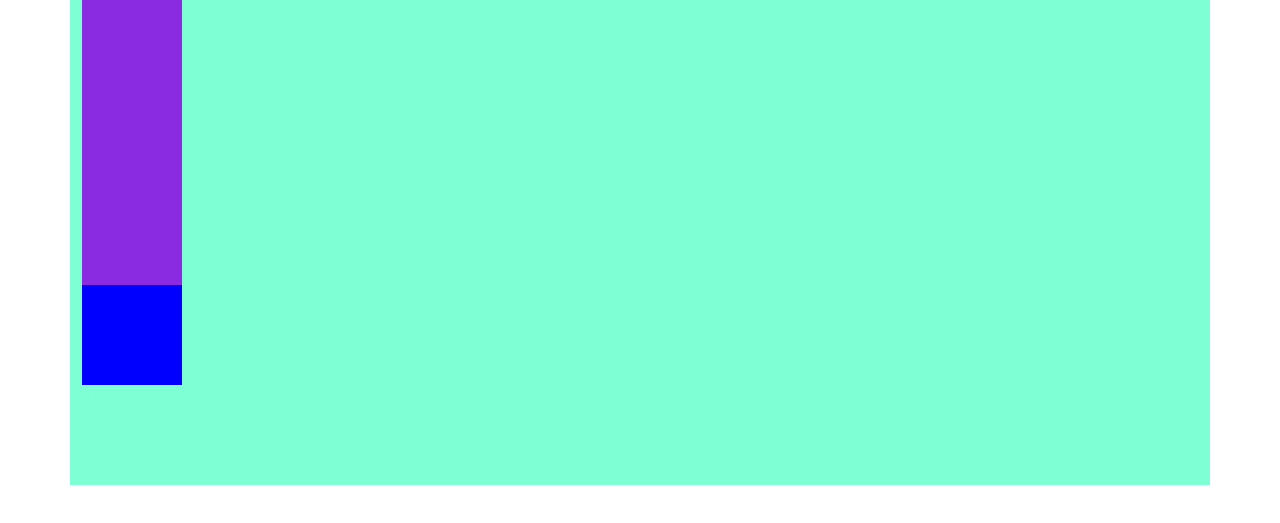
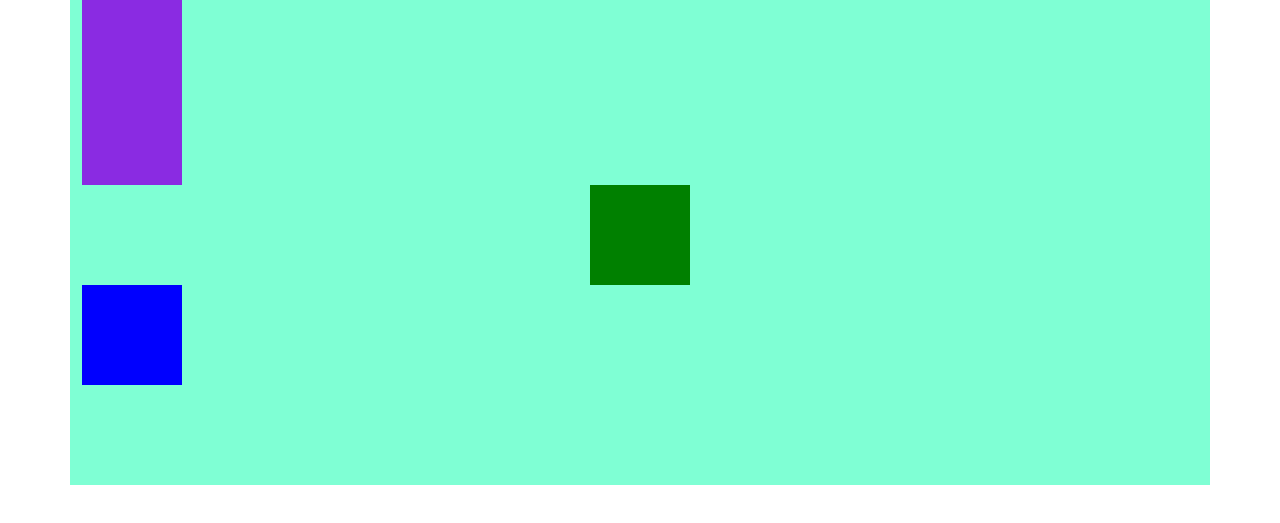
Before and after one commit to OsirisAkhen/Labaxurias, a plain HTML site: page index.html in a window 1280 px wide. Shown: the part 115-638 px from the top of the page. Drawn offline with nearby package versions, Linux system fonts and the light colour scheme.

Commit message:
mudando a cor do penultimo quadrado e centralizando-a

```diff
--- a/index.html
+++ b/index.html
@@ -15,7 +15,7 @@
     <div class="container">
         <div class="col"></div>
         <div class="col"></div>
-        <div class="col"></div>
+        <div class="col" style="margin: auto; background-color: green;"></div>
         <div class="col" style="background-color: blue;"></div>
     </div>
 <script src="https://cdn.jsdelivr.net/npm/bootstrap@5.1.3/dist/js/bootstrap.min.js"></script>
```
